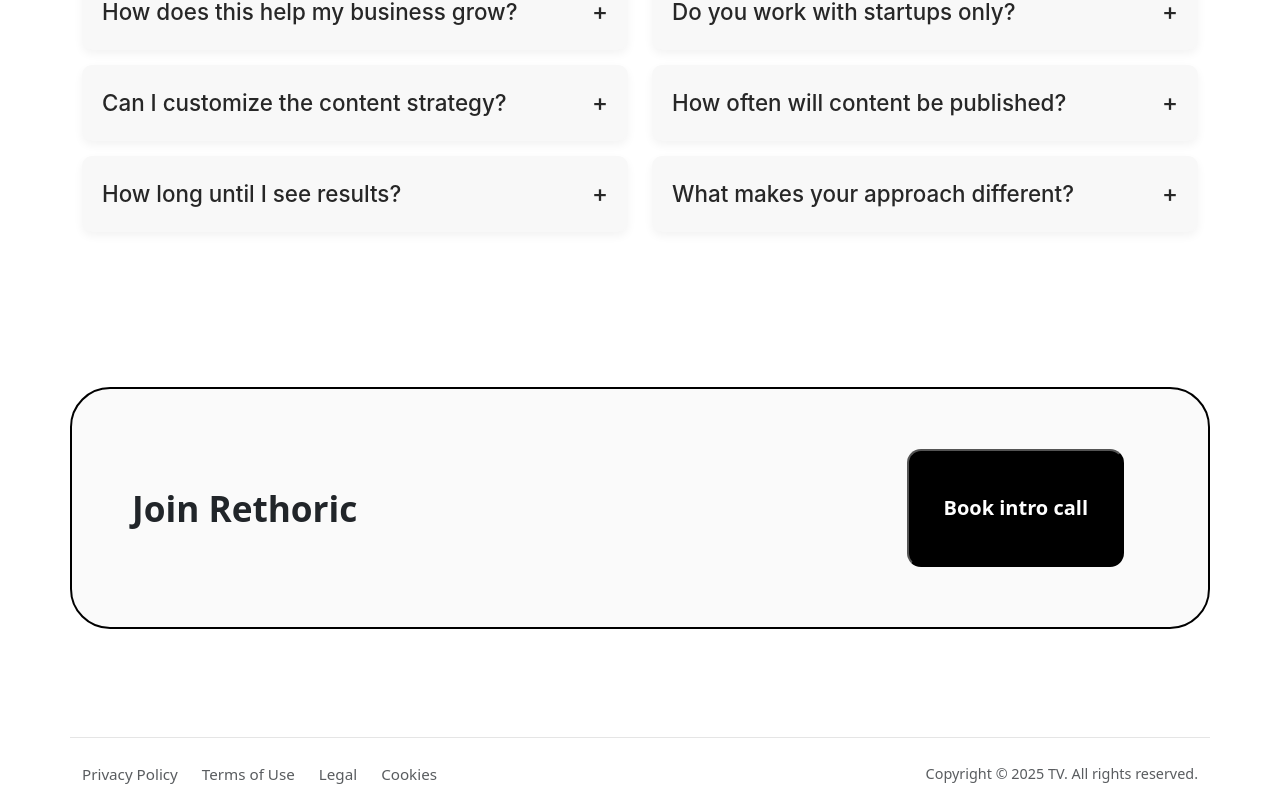
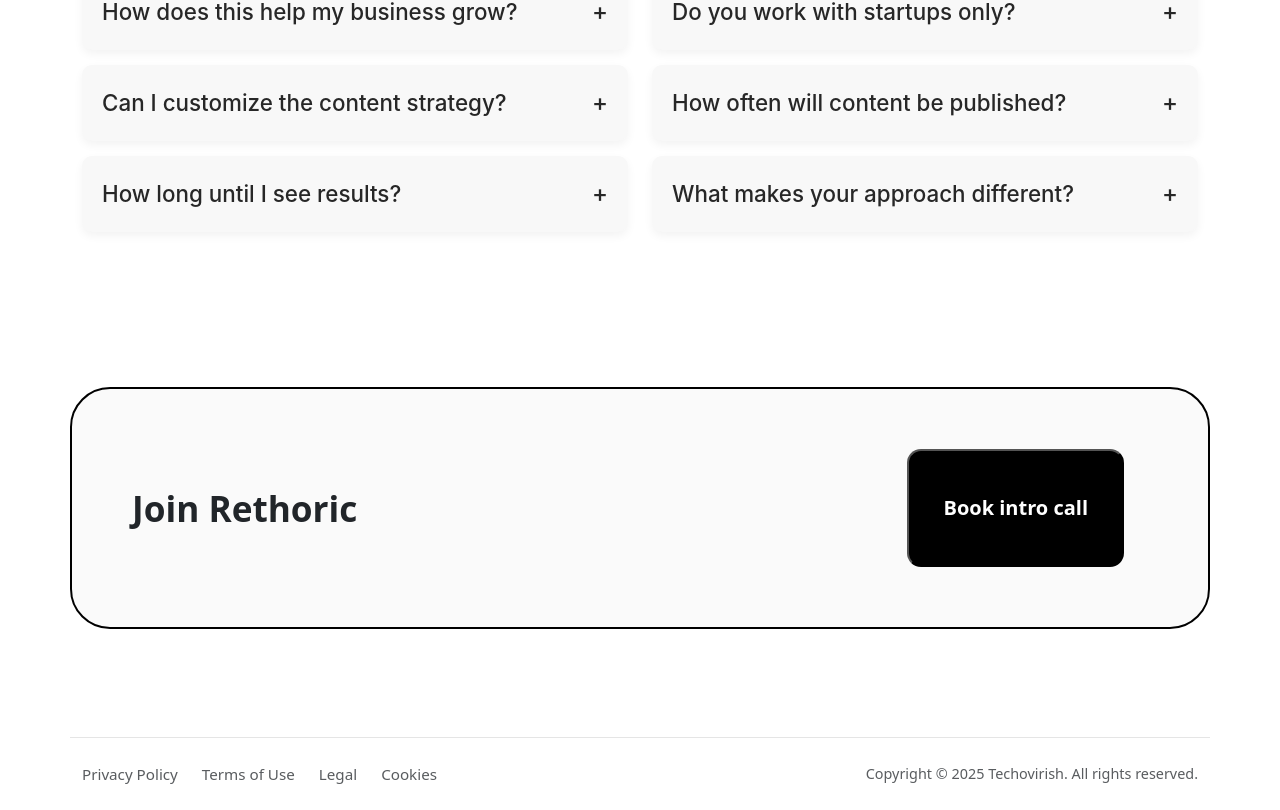
Before and after one commit to elavarasanprince/gsap-landing, a React app: page / in a window 1280 px wide. Shown: the part 4027-4837 px from the top of the page. Built offline with nearby package versions, Linux system fonts and the light colour scheme; the HTML template or start-up script is replaced by a standard one.

Commit message:
Update Footer.jsx

```diff
--- a/src/components/Footer.jsx
+++ b/src/components/Footer.jsx
@@ -25,7 +25,7 @@
           </Link>
         </div>
         <div className="col-md-6 footer-bottom text-md-end text-muted">
-          Copyright © 2025 TV. All rights reserved.
+          Copyright © 2025 Techovirish. All rights reserved.
         </div>
       </div>
     </footer>
```
